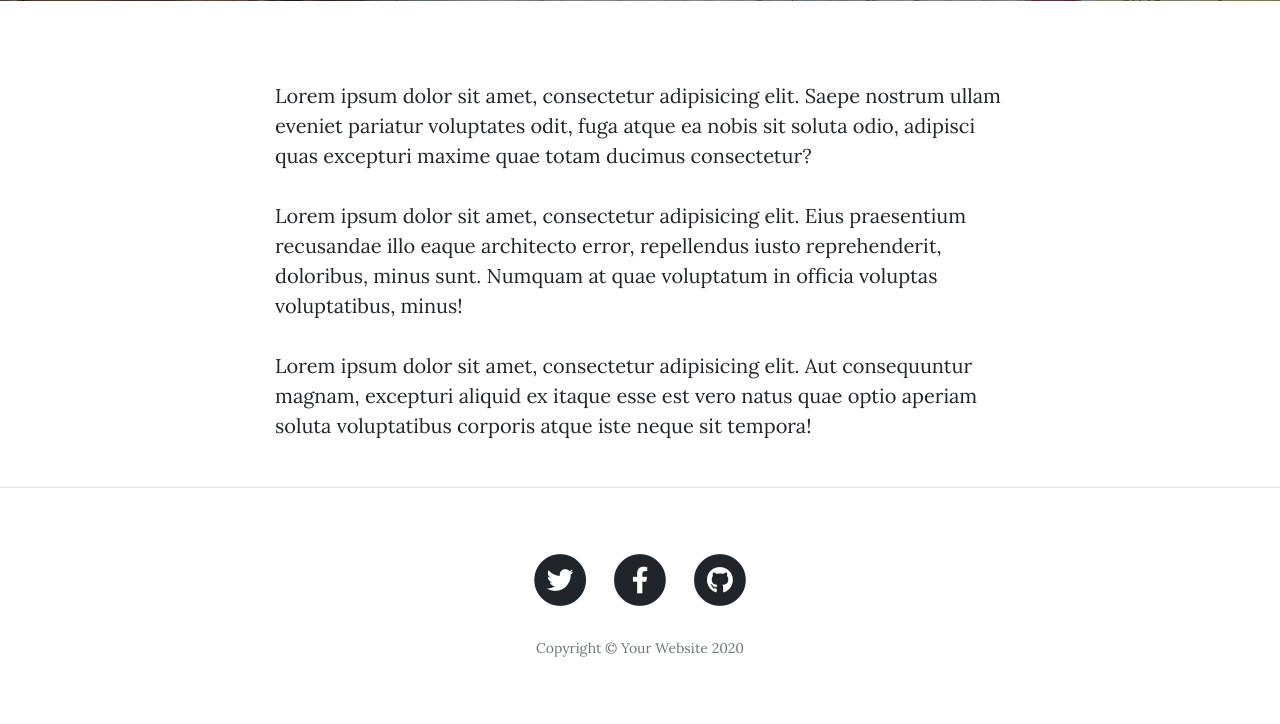
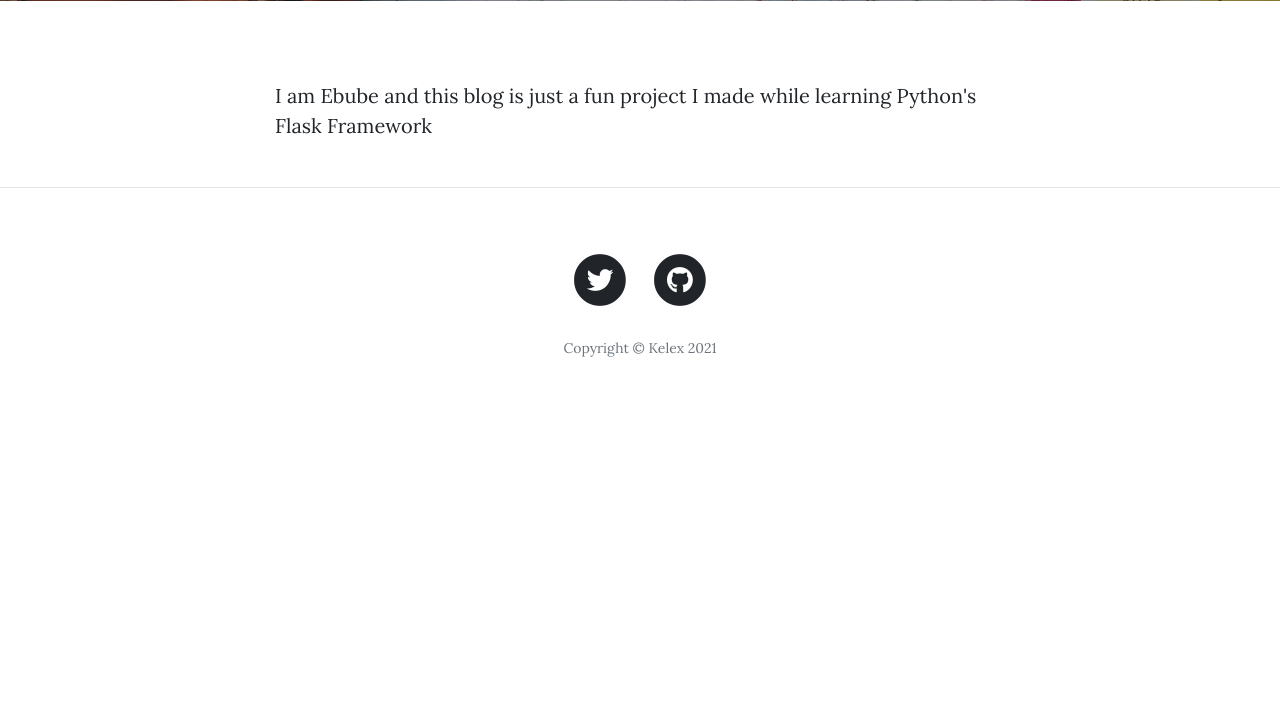
Before and after one commit to Kelex15/kelex-blog, a Flask app: page /about in a window 1280 px wide. Shown: the part 531-1255 px from the top of the page. After the commit the page ends 888 px from the top, so only its background shows below. Run offline with Flask 2, Linux system fonts and the light colour scheme; some libraries are stand-ins or nearby versions.

Commit message:
Update Copyright Date

```diff
--- a/main.py
+++ b/main.py
@@ -1,3 +1,4 @@
+from datetime import datetime
 from flask import Flask, render_template, redirect, url_for, flash, abort
 from flask_bootstrap import Bootstrap
 from flask_ckeditor import CKEditor
@@ -90,7 +91,7 @@ def load_user(user_id):
 @app.route('/')
 def get_all_posts():
     posts = BlogPost.query.all()
-    return render_template("index.html", all_posts=posts, current_user=current_user)
+    return render_template("index.html", all_posts=posts, current_user=current_user, date=datetime.now().year)
 
 
 @app.route('/register', methods=["GET", "POST"])
@@ -109,7 +110,7 @@ def register():
         db.session.commit()
         login_user(new_user)
         return redirect(url_for("get_all_posts"))
-    return render_template("register.html", form=form, current_user=current_user)
+    return render_template("register.html", form=form, current_user=current_user, date=datetime.now().year)
 
 
 @app.route('/login', methods=["GET", "POST"])
@@ -126,7 +127,7 @@ def login():
         else:
             flash("The email does not exist.", category="error")
     form.hidden.label = current_user
-    return render_template("login.html", form=form, current_user=current_user)
+    return render_template("login.html", form=form, current_user=current_user, date=datetime.now().year)
 
 
 @app.route('/logout')
@@ -162,12 +163,12 @@ def show_post(post_id):
 
 @app.route("/about")
 def about():
-    return render_template("about.html")
+    return render_template("about.html", date=datetime.now().year)
 
 
 @app.route("/contact")
 def contact():
-    return render_template("contact.html", current_user=current_user)
+    return render_template("contact.html", current_user=current_user, date=datetime.now().year)
 
 
 @app.route("/new-post", methods=["GET", "POST"])
@@ -208,7 +209,8 @@ def edit_post(post_id):
         db.session.commit()
         return redirect(url_for("show_post", post_id=post.id))
 
-    return render_template("make-post.html", form=edit_form, current_user=current_user, is_edit=True)
+    return render_template("make-post.html", form=edit_form, current_user=current_user, is_edit=True,
+                           date=datetime.now().year)
 
 
 @app.route("/delete/<int:post_id>")
--- a/static/js/contact_me.js
+++ b/static/js/contact_me.js
@@ -18,9 +18,10 @@ $(function() {
         firstName = name.split(' ').slice(0, -1).join(' ');
       }
       $this = $("#sendMessageButton");
+      console.log("Button Pressed")
       $this.prop("disabled", true); // Disable submit button until AJAX call is complete to prevent duplicate messages
       $.ajax({
-        url: "././mail/contact_me.php",
+        url: "mailto:kelex062@gmail",
         type: "POST",
         data: {
           name: name,
--- a/templates/about.html
+++ b/templates/about.html
@@ -19,9 +19,7 @@
   <div class="container">
     <div class="row">
       <div class="col-lg-8 col-md-10 mx-auto">
-        <p>Lorem ipsum dolor sit amet, consectetur adipisicing elit. Saepe nostrum ullam eveniet pariatur voluptates odit, fuga atque ea nobis sit soluta odio, adipisci quas excepturi maxime quae totam ducimus consectetur?</p>
-        <p>Lorem ipsum dolor sit amet, consectetur adipisicing elit. Eius praesentium recusandae illo eaque architecto error, repellendus iusto reprehenderit, doloribus, minus sunt. Numquam at quae voluptatum in officia voluptas voluptatibus, minus!</p>
-        <p>Lorem ipsum dolor sit amet, consectetur adipisicing elit. Aut consequuntur magnam, excepturi aliquid ex itaque esse est vero natus quae optio aperiam soluta voluptatibus corporis atque iste neque sit tempora!</p>
+        <p>I am Ebube and this blog is just a fun project I made while learning Python's Flask Framework</p>
       </div>
     </div>
   </div>
--- a/templates/contact.html
+++ b/templates/contact.html
@@ -23,7 +23,7 @@
         <!-- Contact Form - Enter your email address on line 19 of the mail/contact_me.php file to make this form work. -->
         <!-- WARNING: Some web hosts do not allow emails to be sent through forms to common mail hosts like Gmail or Yahoo. It's recommended that you use a private domain email address! -->
         <!-- To use the contact form, your site must be on a live web host with PHP! The form will not work locally! -->
-        <form name="sentMessage" id="contactForm" novalidate>
+        <form name="sentMessage" id="contactForm" novalidate action="mailto:kelex062@gmail">
           <div class="control-group">
             <div class="form-group floating-label-form-group controls">
               <label>Name</label>
--- a/templates/footer.html
+++ b/templates/footer.html
@@ -5,13 +5,13 @@
         <div class="col-lg-8 col-md-10 mx-auto">
           <ul class="list-inline text-center">
             <li class="list-inline-item">
-              <a href="#">
+              <a href="https://twitter.com/EbubeOkpara_">
                 <span class="fa-stack fa-lg">
                   <i class="fas fa-circle fa-stack-2x"></i>
                   <i class="fab fa-twitter fa-stack-1x fa-inverse"></i>
                 </span>
               </a>
-            </li>
+            </li> <!--
             <li class="list-inline-item">
               <a href="#">
                 <span class="fa-stack fa-lg">
@@ -19,9 +19,9 @@
                   <i class="fab fa-facebook-f fa-stack-1x fa-inverse"></i>
                 </span>
               </a>
-            </li>
+            </li> -->
             <li class="list-inline-item">
-              <a href="#">
+              <a href="https://github.com/Kelex15">
                 <span class="fa-stack fa-lg">
                   <i class="fas fa-circle fa-stack-2x"></i>
                   <i class="fab fa-github fa-stack-1x fa-inverse"></i>
@@ -29,7 +29,7 @@
               </a>
             </li>
           </ul>
-          <p class="copyright text-muted">Copyright &copy; Your Website 2020</p>
+          <p class="copyright text-muted">Copyright &copy; Kelex {{ date }}</p>
         </div>
       </div>
     </div>
```
